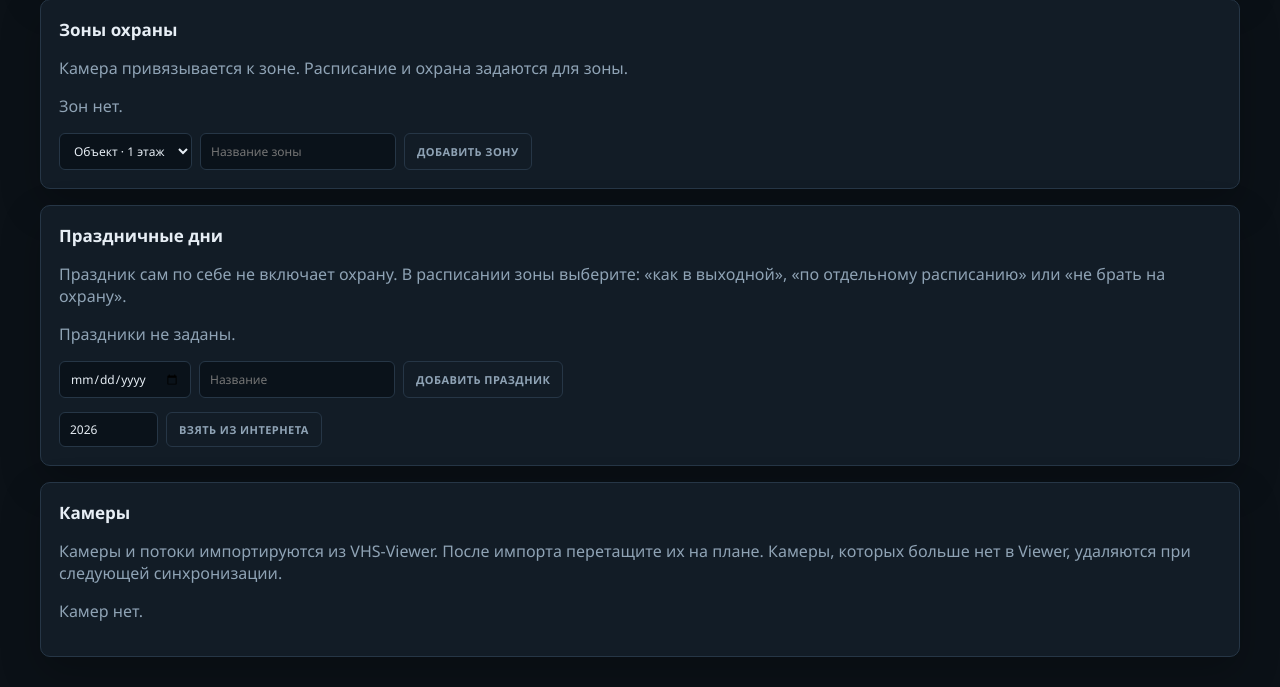
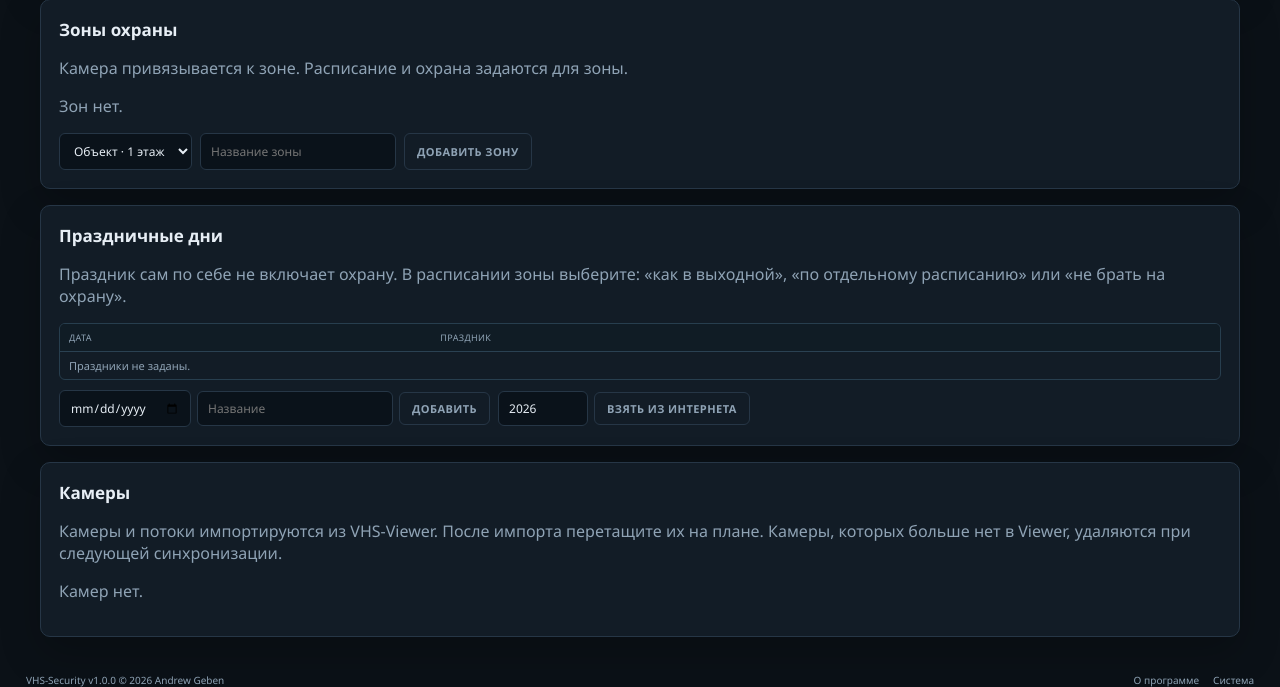
Before and after one commit to andrey-geben/VHS-Security, a Flask app: page /settings in a window 1280 px wide. Shown: the part 1623-2310 px from the top of the page. Run offline with Flask 3, Linux system fonts and the light colour scheme; the visitor is signed in with stand-in values (Sample User, id 1); data comes from the database, SQL or seed files in the repository; data that the repository does not hold is empty.

Commit message:
Show holidays as compact scrollable table

```diff
--- a/templates/settings.html
+++ b/templates/settings.html
@@ -8,6 +8,18 @@
 .building-row form{margin:0}
 .building-row .danger{border-color:#6b2b33;color:#ff9aa2}
 @media(max-width:760px){.building-row{grid-template-columns:1fr}.building-edit{grid-template-columns:1fr}}
+.holiday-table-wrap{max-height:238px;overflow:auto;border:1px solid #273e4e;border-radius:6px;margin-top:10px}
+.holiday-table{width:100%;border-collapse:collapse;font-size:11px}
+.holiday-table th{position:sticky;top:0;z-index:1;background:#101c25;text-align:left;color:var(--muted);font-weight:500;font-size:9px;letter-spacing:.04em;text-transform:uppercase;padding:7px 9px;border-bottom:1px solid #2a4152}
+.holiday-table td{padding:6px 9px;border-bottom:1px solid #1c2b37;vertical-align:middle}
+.holiday-table tr:last-child td{border-bottom:0}
+.holiday-table tr:hover td{background:rgba(73,198,212,.035)}
+.holiday-date{white-space:nowrap;color:var(--ink);font-variant-numeric:tabular-nums}
+.holiday-actions-cell{width:1%;white-space:nowrap;text-align:right}
+.holiday-actions-cell form{margin:0;display:inline}
+.holiday-delete{padding:3px 7px!important;font-size:9px!important;border-color:#563039!important;color:#ff9aa2!important}
+.holiday-actions{display:flex;flex-wrap:wrap;gap:8px;align-items:center;margin-top:10px}
+.holiday-actions form{margin:0!important;display:flex;flex-wrap:wrap;gap:6px;align-items:center}
 </style>
 <div class="settings">
   <div class="toolbar"><div><div class="kicker">Конфигурация</div><h1>Объект и камеры</h1></div><a class="button" href="{{ url_for('index') }}">← На карту</a></div>
@@ -146,11 +158,22 @@
     <section class="card wide">
       <h2>Праздничные дни</h2>
       <p class="muted">Праздник сам по себе не включает охрану. В расписании зоны выберите: «как в выходной», «по отдельному расписанию» или «не брать на охрану».</p>
-      {% for h in holidays %}<div class="row"><b>{{ h.date }}</b><span class="muted">{{ h.name }}</span>
-        <form method="post" action="{{ url_for('delete_holiday_page', holiday_id=h.id) }}"><input type="hidden" name="_csrf" value="{{ csrf_token() }}"><button class="ghost" type="submit">Удалить</button></form>
-      </div>{% else %}<p class="muted">Праздники не заданы.</p>{% endfor %}
-      <form method="post" action="{{ url_for('add_holiday_page') }}"><input type="hidden" name="_csrf" value="{{ csrf_token() }}"><input type="date" name="date" required><input name="name" placeholder="Название"><button class="ghost" type="submit">Добавить праздник</button></form>
-      <form method="post" action="{{ url_for('import_holidays') }}" class="holiday-import"><input type="hidden" name="_csrf" value="{{ csrf_token() }}"><input type="number" name="year" min="2020" max="2100" value="{{ current_year }}" style="max-width:100px"><button class="ghost" type="submit">Взять из интернета</button></form>
+      <div class="holiday-table-wrap">
+        <table class="holiday-table">
+          <thead><tr><th>Дата</th><th>Праздник</th><th></th></tr></thead>
+          <tbody>
+          {% for h in holidays %}<tr>
+            <td class="holiday-date">{{ h.date }}</td>
+            <td>{{ h.name }}</td>
+            <td class="holiday-actions-cell"><form method="post" action="{{ url_for('delete_holiday_page', holiday_id=h.id) }}"><input type="hidden" name="_csrf" value="{{ csrf_token() }}"><button class="ghost holiday-delete" type="submit">Удалить</button></form></td>
+          </tr>{% else %}<tr><td colspan="3" class="muted">Праздники не заданы.</td></tr>{% endfor %}
+          </tbody>
+        </table>
+      </div>
+      <div class="holiday-actions">
+        <form method="post" action="{{ url_for('add_holiday_page') }}"><input type="hidden" name="_csrf" value="{{ csrf_token() }}"><input type="date" name="date" required><input name="name" placeholder="Название"><button class="ghost" type="submit">Добавить</button></form>
+        <form method="post" action="{{ url_for('import_holidays') }}" class="holiday-import"><input type="hidden" name="_csrf" value="{{ csrf_token() }}"><input type="number" name="year" min="2020" max="2100" value="{{ current_year }}" style="max-width:90px"><button class="ghost" type="submit">Взять из интернета</button></form>
+      </div>
       {% if request.args.get('imported') is not none %}<p class="muted">Импорт завершён: добавлено {{ request.args.get('imported') }}.</p>{% endif %}
     </section>
     <section class="card wide">
```
